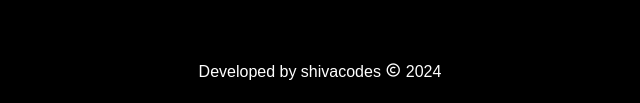
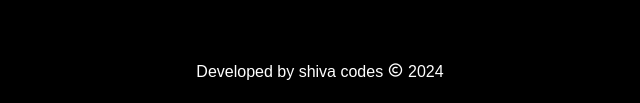
Before and after one commit to SMani0547/SMani0547.github.io, a plain HTML site: page index.html in a window 1280 px wide. Shown: the part 4171-4274 px from the top of the page, 320-960 px from the left. Drawn offline with nearby package versions, Linux system fonts and the light colour scheme.

Commit message:
name update v1

```diff
--- a/index.html
+++ b/index.html
@@ -260,7 +260,7 @@
         </section>
 
         <div class="last-text">
-            <p>Developed by shivacodes <i class='bx bx-copyright' style="color: white;"></i> 2024</p>
+            <p>Developed by shiva codes <i class='bx bx-copyright' style="color: white;"></i> 2024</p>
         </div>
         <a href="#Home" class="top"><i class='bx bx-up-arrow-alt' ></i></a>
 
```
